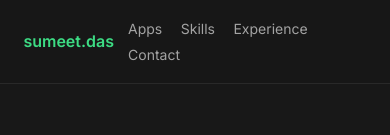
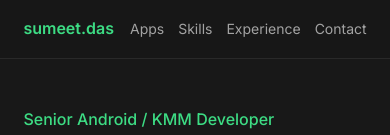
Before and after one commit to PaPluckfii/portfolio, a plain HTML site: page index.html in a window 390 px wide. Shown: the top 135 px of the page. Drawn offline with Linux system fonts and the light colour scheme.

Commit message:
fix: QA polish

```diff
--- a/style.css
+++ b/style.css
@@ -20,8 +20,9 @@ h1, h2, h3 { letter-spacing: -0.04em; font-weight: 600; }
   padding: 16px 6vw; background: #181818e6; backdrop-filter: blur(12px);
   border-bottom: 1px solid var(--border);
 }
-.nav-brand { font-weight: 600; color: var(--accent); }
-.nav-links a { margin-left: 24px; color: var(--muted); text-decoration: none; transition: color .2s; }
+.nav-brand { font-weight: 600; color: var(--accent); flex-shrink: 0; }
+.nav-links { display: flex; flex-wrap: wrap; justify-content: flex-end; gap: 4px 24px; min-width: 0; flex: 1 1 auto; }
+.nav-links a { color: var(--muted); text-decoration: none; transition: color .2s; }
 .nav-links a:hover, .nav-links a:focus-visible { color: var(--text); }
 
 /* hero */
@@ -81,7 +82,7 @@ h1 { font-size: clamp(48px, 8vw, 96px); line-height: 1.02; }
 }
 @media (max-width: 860px) {
   .hero { grid-template-columns: 1fr; min-height: auto; }
-  .nav-links a { margin-left: 14px; font-size: 14px; }
+  .nav-links { gap: 4px 14px; font-size: 14px; }
 }
 
 /* ---- phone ---- */
```
